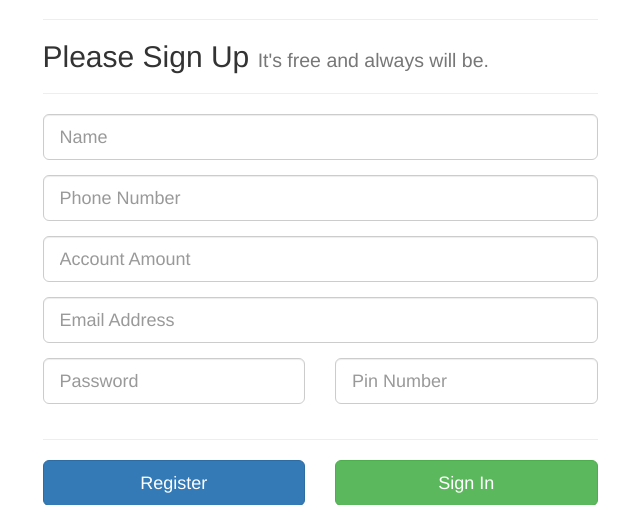
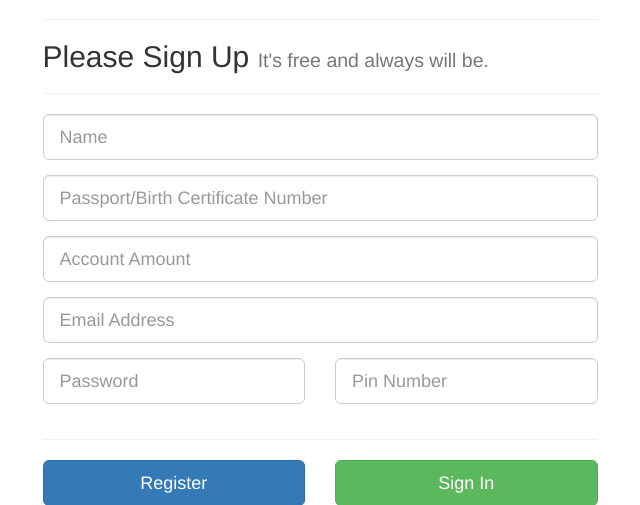
Before and after one commit to agency2016/moneytransfer, a PHP site: page /signup.php in a window 1280 px wide. Shown: the part 51-556 px from the top of the page, without its empty margins (320-960 px from the left). Run offline with PHP 8.4, Linux system fonts and the light colour scheme; some libraries are stand-ins or nearby versions.

Commit message:
last commit

```diff
--- a/login.php
+++ b/login.php
@@ -14,11 +14,13 @@ if ($_POST) {
             $row = mysql_fetch_array($checklogin);
             $email = $row['email'];
             $balance = $row['account'];
+            $passport = $row['phone'];
             $display_name = $row['name'];
             $_SESSION['Username'] = $display_name;
             $_SESSION['EmailAddress'] = $email;
             $_SESSION['LoggedIn'] = 1;
             $_SESSION['Balance'] = $balance;
+            $_SESSION['pass'] = $passport;
             mysql_close($con);
             $_SESSION['success'] = '<span class="error-msg" >Logged in Success!!</span>';
             header("Location: /agencyDelta/moneytransfer/signin.php");
--- a/signin.php
+++ b/signin.php
@@ -72,6 +72,7 @@
 
                              <tr><td>Name :</td><td><?=$_SESSION['Username']?></td></tr>
                              <tr><td>Email :</td><td><?=$_SESSION['EmailAddress']?></td></tr>
+                             <tr><td>Passport/Birth Certificate Number :</td><td><?=$_SESSION['pass']?></td></tr>
                              <tr><td>Your Balance :</td><td><?=$_SESSION['Balance']?></td></tr>
                          </table>
 
--- a/signup.php
+++ b/signup.php
@@ -60,7 +60,7 @@
                             <input type="text" name="display_name" required="true" id="display_name" class="form-control input-lg" placeholder="Name" tabindex="3">
                         </div>
                         <div class="form-group">
-                            <input type="text" name="phone_number" id="phone_number" class="form-control input-lg" placeholder="Phone Number" tabindex="3">
+                            <input type="text" name="phone_number" id="phone_number" class="form-control input-lg" placeholder="Passport/Birth Certificate Number" tabindex="3">
                         </div>
                         <div class="form-group">
                             <input type="number" name="amount" required="true" id="amount" class="form-control input-lg" placeholder="Account Amount" tabindex="3">
```
